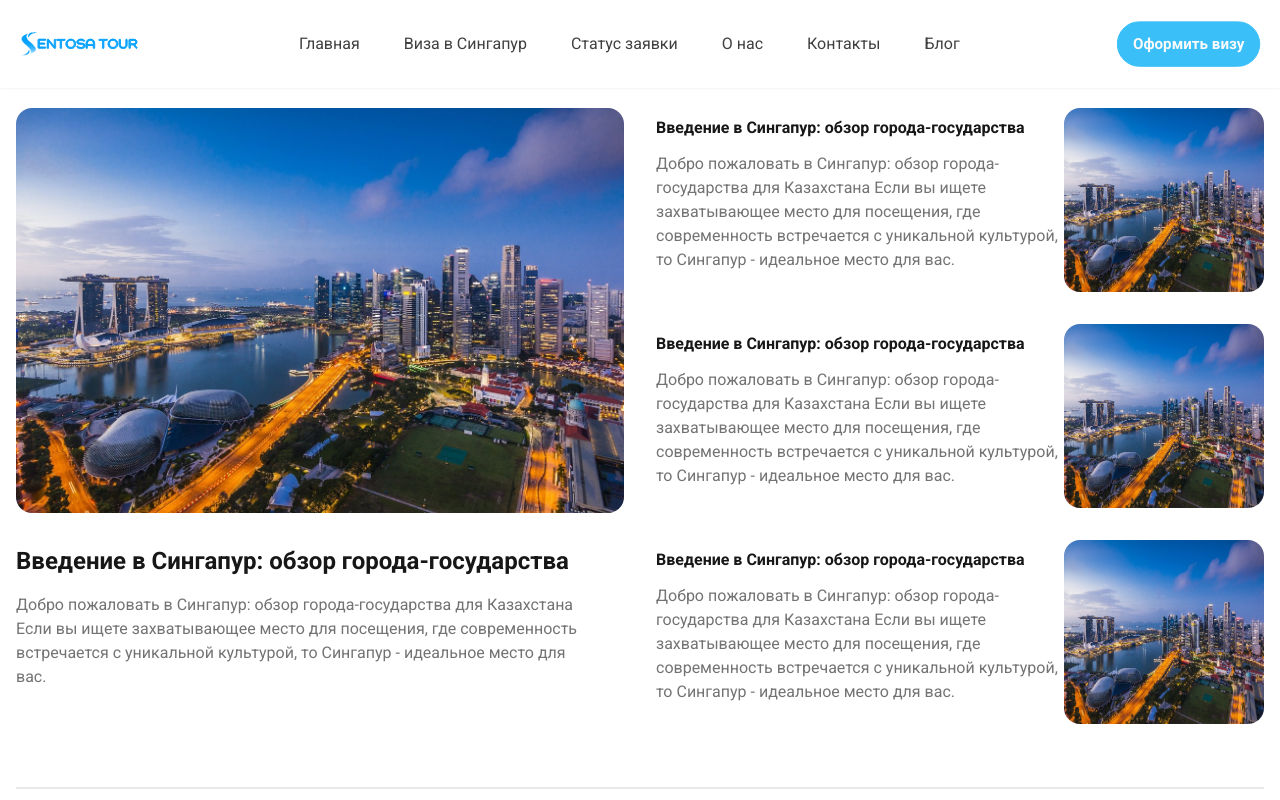
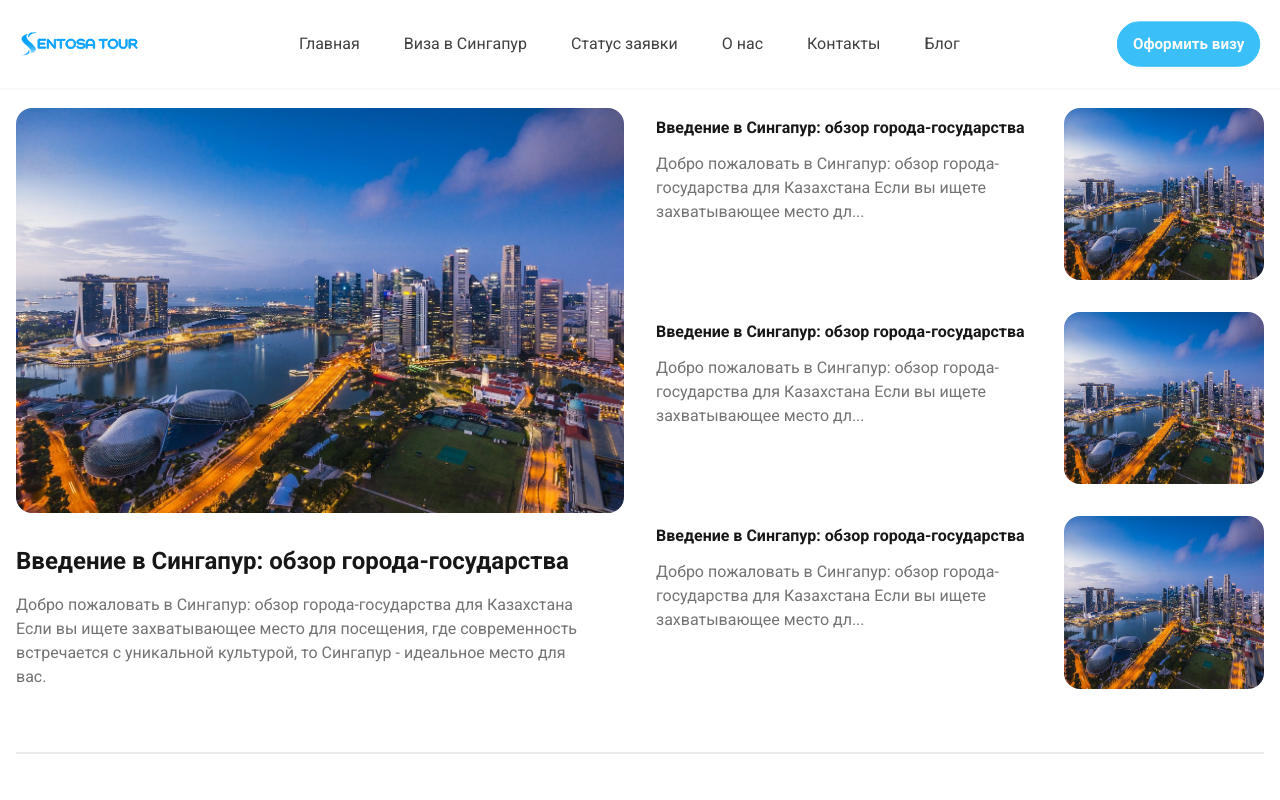
Before and after one commit to qipchaq/sentosa-tour, a Next.js app: page /blogs in a window 1280 px wide. Shown: the top 800 px of the page. Built offline with nearby package versions, Linux system fonts and the light colour scheme; no server answers.

Commit message:
fix styles

```diff
--- a/src/app/blogs/components/CardDescription.tsx
+++ b/src/app/blogs/components/CardDescription.tsx
@@ -15,7 +15,7 @@ const CardDescription = ({ blog }: Props) => {
     <div className="flex flex-col h-full py-2">
       <h4 className="block font-semibold text-base">{blog.title}</h4>
       <p className="hidden sm:block my-3 text-neutral-500">
-        {blog.shortDescription}
+        {blog.shortDescription.substring(0, 105)}...
       </p>
     </div>
   );
--- a/src/app/blogs/page.tsx
+++ b/src/app/blogs/page.tsx
@@ -9,8 +9,7 @@ const VisaStart = () => {
   return (
     <Section>
       <div className="grid lg:grid-cols-2 gap-6 md:gap-8">
-        <div className="flex-1">
-          <Link href="./blogs/blog">
+        <div className="group relative flex flex-col h-full">
           {mainBlog.map((blog) => (
             <Link key={blog.url} href="./blogs/blog">
               <div>
@@ -33,13 +32,15 @@ const VisaStart = () => {
               </div>
             </Link>
           ))}
-          </Link>
         </div>
-        <div className="flex-1">
         <div className="grid gap-6 md:gap-8">
+          {/* <div className="grid gap-6 md:gap-8"> */}
           {sideBlogs.map((blog) => (
-              <Link key={blog.id} href="./blogs/blog">
-                <div className="flex">
+            <Link
+              key={blog.id}
+              href="./blogs/blog"
+              className="relative flex gap-3"
+            >
               <CardDescription blog={blog} />
               <Image
                 src={blog.url}
@@ -48,10 +49,9 @@ const VisaStart = () => {
                 height={200}
                 className="rounded-2xl overflow-hidden shrink-0"
               />
-                </div>
             </Link>
           ))}
-          </div>
+          {/* </div> */}
         </div>
       </div>
     </Section>
```
Lines whose indentation alone changed are shown as unchanged.
